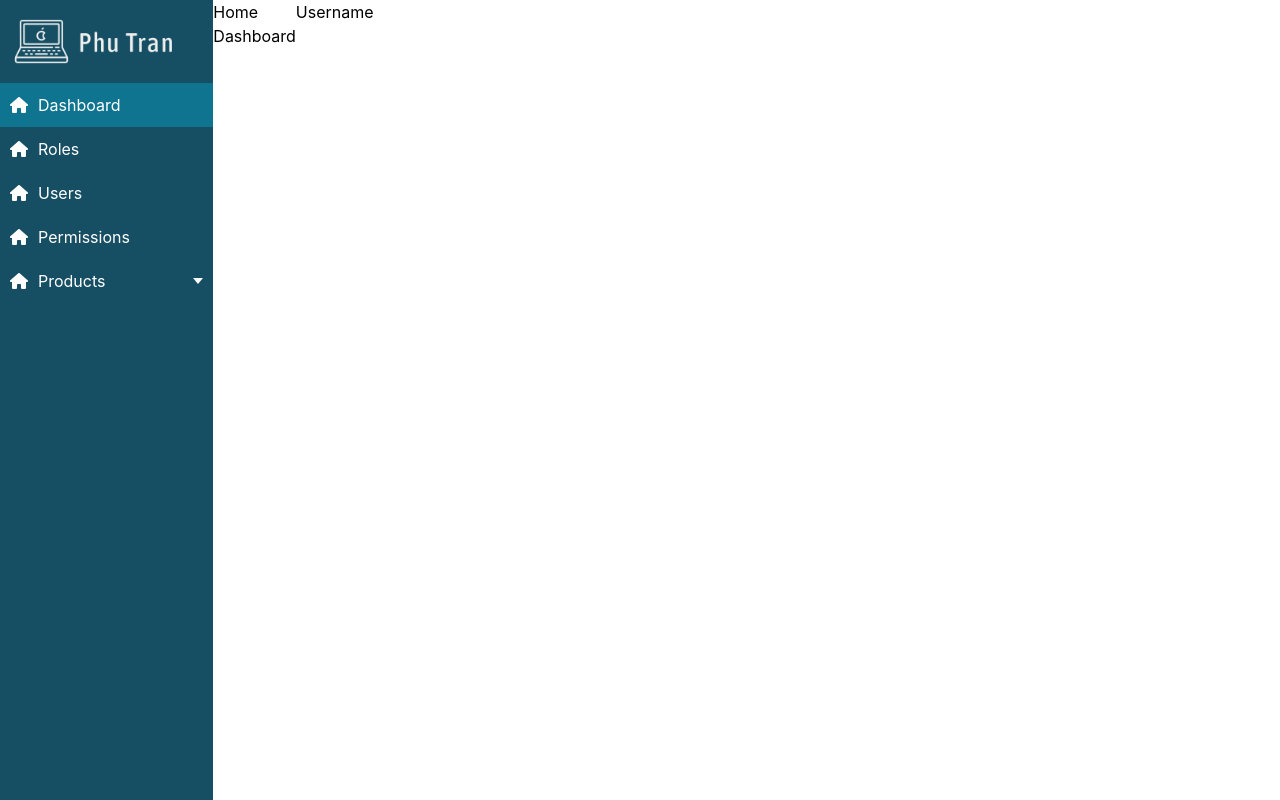
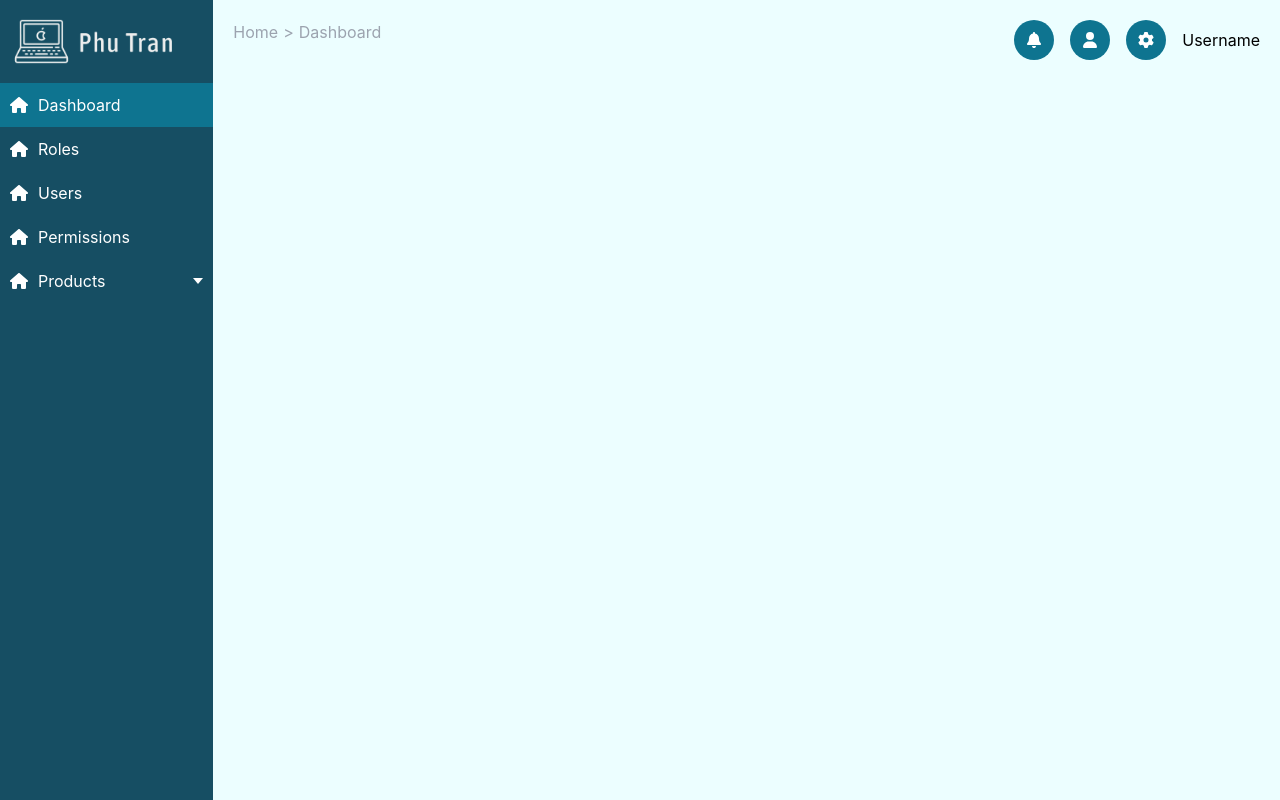
Before and after one commit to phutran2597/app, a Next.js app: page /home in a window 1280 px wide. Built offline with nearby package versions, Linux system fonts and the light colour scheme.

Commit message:
Update dashboard

```diff
--- a/src/assets/css/style.scss
+++ b/src/assets/css/style.scss
@@ -45,3 +45,9 @@ a {
     }
   }
 }
+
+.c-breadcrumb{
+  .separator{
+    margin:0 5px;
+  }
+}
--- /dev/null
+++ b/src/components/Icon.js
@@ -0,0 +1,18 @@
+import { FontAwesomeIcon } from '@fortawesome/react-fontawesome'
+import { fas } from '@fortawesome/free-solid-svg-icons'
+import { library } from '@fortawesome/fontawesome-svg-core'
+
+library.add(fas)
+
+const Icon = ({icon, children}) => {
+    return (
+        <button className="c-icon w-10 h-10 bg-cyan-700 text-white rounded-full mr-4">
+            <span className='w-3 h-3 flex items-center justify-center mx-auto'>
+                <FontAwesomeIcon icon={icon} />
+            </span>
+            { children }
+        </button>
+    )
+}
+
+export default Icon
--- a/src/views/home/HomePage.js
+++ b/src/views/home/HomePage.js
@@ -1,5 +1,6 @@
 import { useRouter } from "next/router";
 import Logo from "../../assets/images/logo.png";
+import Icon from "../../components/Icon";
 import MenuItems from "../../components/MenuItems";
 import SideNavbar from "../../components/SideNavbar";
 
@@ -76,21 +77,19 @@ const HomePage = () => {
                         </SideNavbar>
                     </div>
                 </div>
-                <div className="content h-screen w-5/6">
-                    <div className="flex">
-                        <ul className="c-breadcrumb d-flex">
-                            <li>
-                                <a href="">Home</a>
-                            </li>
-                            <li>
-                                <a href="">Dashboard</a>
-                            </li>
-                        </ul>
+                <div className="content h-screen w-5/6 bg-cyan-50 p-5">
+                    <div className="flex justify-between">
+                        <div className="c-breadcrumb flex text-gray-400">
+                            <a href="">Home</a>
+                            <span className="separator">></span>
+                            <span>Dashboard</span>
+                        </div>
+
                         <div className="flex c-control">
-                            <a href="" className="c-icon"><img src="" alt="" /></a>
-                            <a href="" className="c-icon"><img src="" alt="" /></a>
-                            <a href="" className="c-icon"><img src="" alt="" /></a>
-                            <div className="c-user flex">
+                            <Icon icon="fa-solid fa-bell" />
+                            <Icon icon="fa-solid fa-user" />
+                            <Icon icon="fa-solid fa-gear" />
+                            <div className="c-user flex items-center">
                                 <div className="c-user__ava">
                                     <img src="" alt="" />
                                 </div>
```
